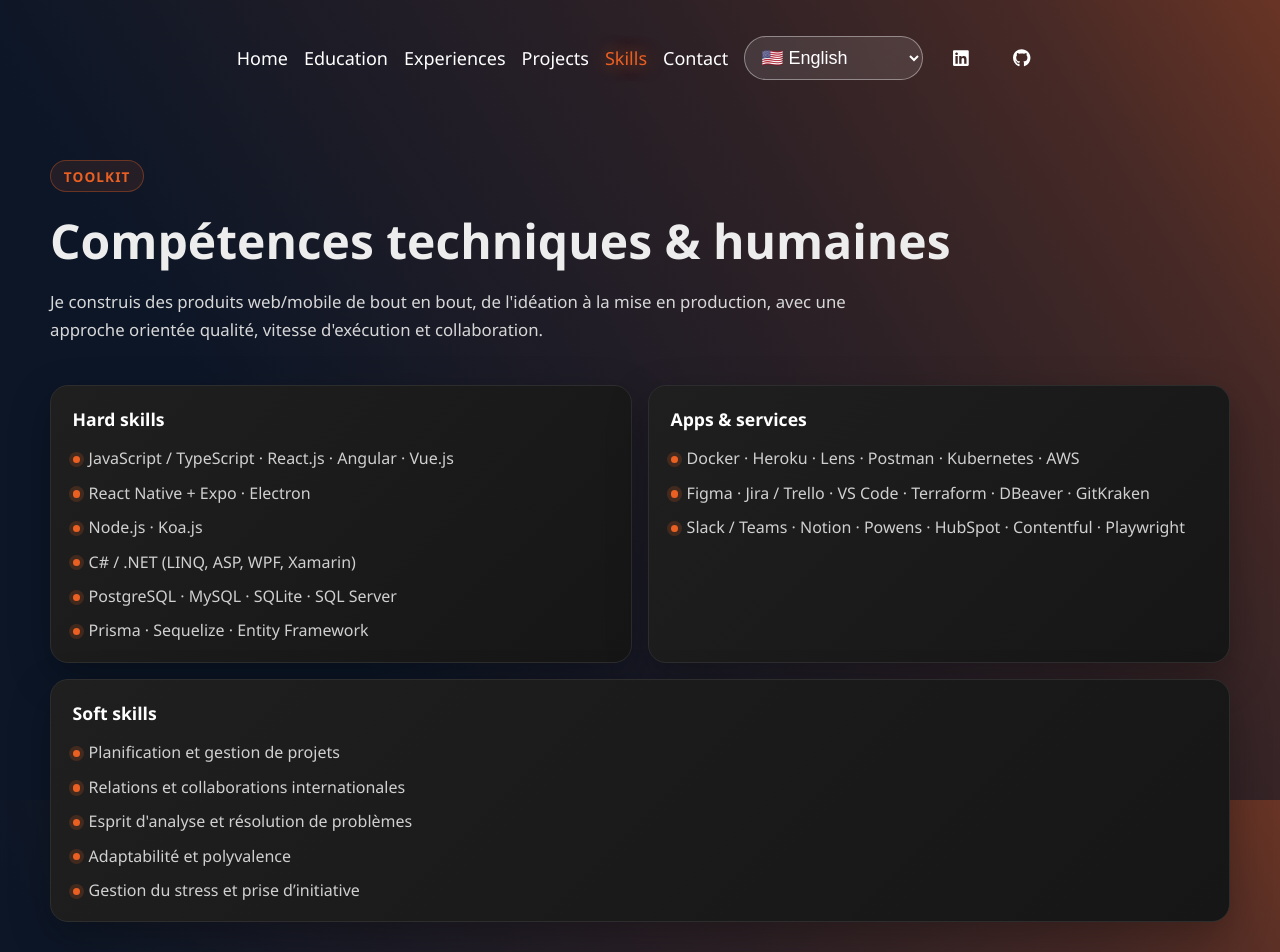
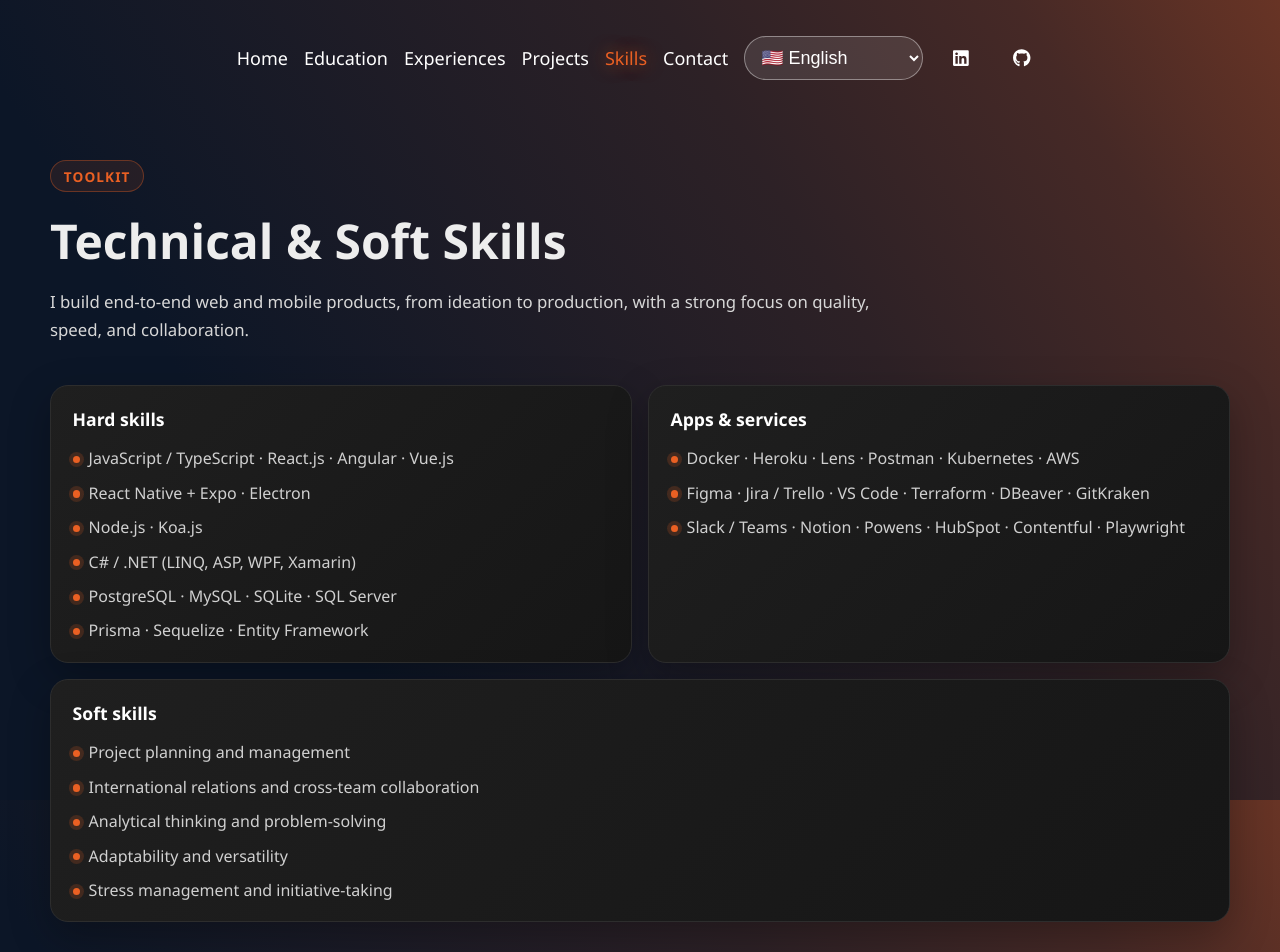
Before and after one commit to GomesN95/portfolio, a Next.js app: page /en/skills in a window 1280 px wide. Shown: the top 952 px of the page. Built offline with nearby package versions, Linux system fonts and the light colour scheme.

Commit message:
Fix English translation for skills section

```diff
--- a/src/i18n/dictionaries.ts
+++ b/src/i18n/dictionaries.ts
@@ -48,10 +48,10 @@
     },
     skills: {
       kicker: "Toolkit",
-      title: "Compétences techniques & humaines",
-      intro: "Je construis des produits web/mobile de bout en bout, de l'idéation à la mise en production, avec une approche orientée qualité, vitesse d'exécution et collaboration.",
+      title: "Technical & Soft Skills",
+      intro: "I build end-to-end web and mobile products, from ideation to production, with a strong focus on quality, speed, and collaboration.",
       metadataTitle: "Skills & Tech Stack",
-      metadataDescription: "Vue d'ensemble des compétences techniques, outils, services et soft skills de Nicolas Gomes.",
+      metadataDescription: "Overview of Nicolas Gomes' technical skills, tools, services, and soft skills.",
       sections: {
         hard: {
           title: "Hard skills",
@@ -75,11 +75,11 @@
         soft: {
           title: "Soft skills",
           items: [
-            "Planification et gestion de projets",
-            "Relations et collaborations internationales",
-            "Esprit d'analyse et résolution de problèmes",
-            "Adaptabilité et polyvalence",
-            "Gestion du stress et prise d’initiative",
+            "Project planning and management",
+            "International relations and cross-team collaboration",
+            "Analytical thinking and problem-solving",
+            "Adaptability and versatility",
+            "Stress management and initiative-taking",
           ],
         },
       },
```
